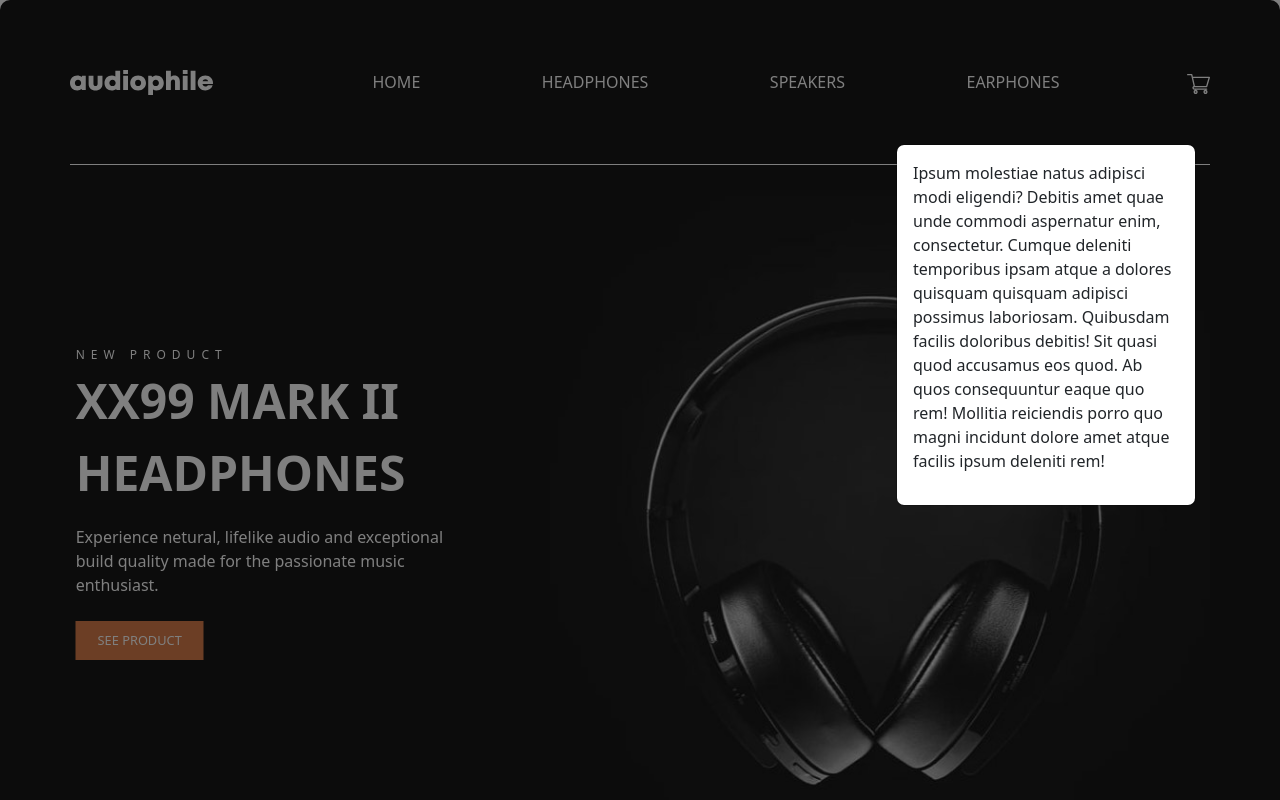
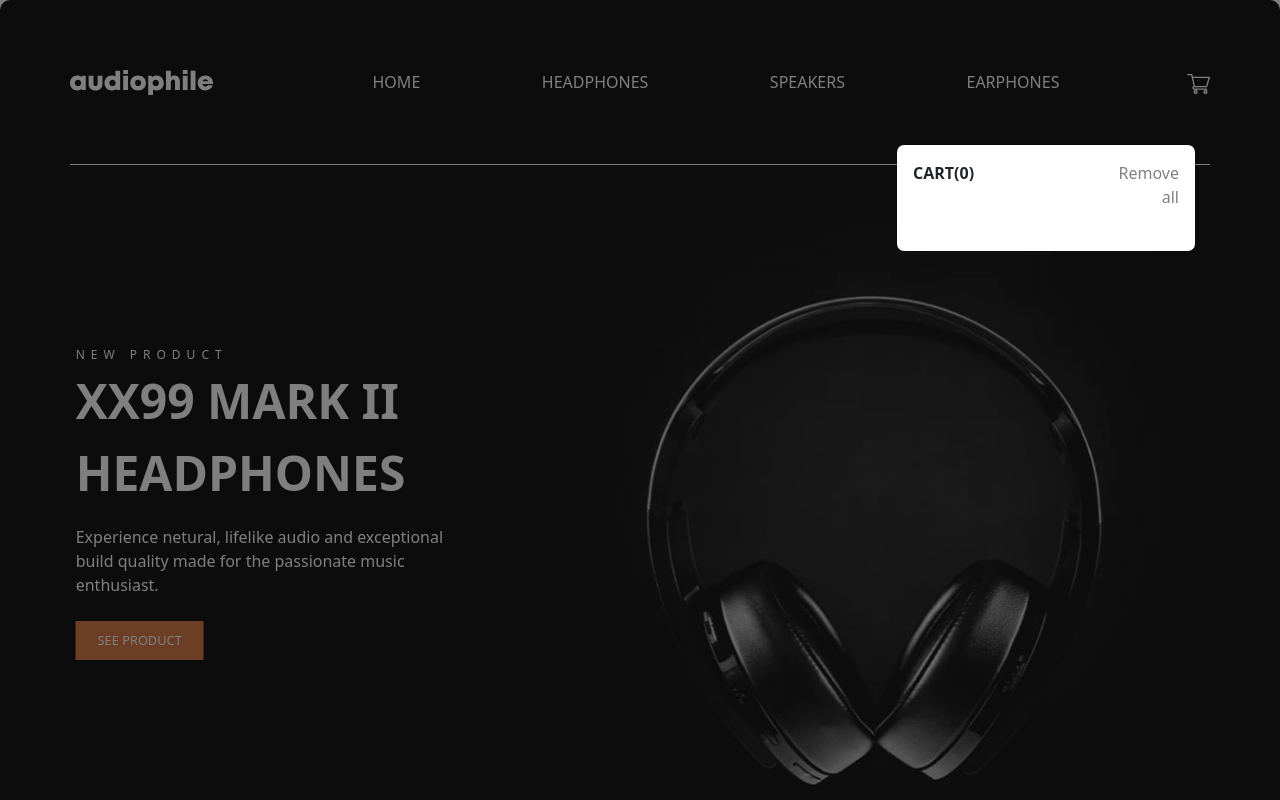
Before and after one commit to AnWang719/Audiophile, a React (Create React App) app: page / in a window 1280 px wide. Both pictures are taken after a click on the element 1198 px from the left and 82 px from the top of the page. Shown: the top 800 px of the page. Built offline with nearby package versions, Linux system fonts and the light colour scheme.

Commit message:
cartitems styling

```diff
--- a/src/components/cart/CartModal.js
+++ b/src/components/cart/CartModal.js
@@ -1,5 +1,5 @@
 import React, { useState, useEffect } from "react";
-import Button from "react-bootstrap/Button";
+import { Container, Row, Col, Image } from "react-bootstrap";
 import Modal from "react-bootstrap/Modal";
 import cart from "../../assets/icon-cart.svg";
 import { useSelector } from "react-redux";
@@ -7,9 +7,23 @@ import classes from "./CartModal.module.css";
 
 function CartModal() {
   const [show, setShow] = useState(false);
-
   const [cartHasItem, setCartHasItem] = useState(false);
   const CartItems = useSelector((state) => state.items);
+
+  const Cart = CartItems.map((item) => (
+    <div key={item.id} className={classes.cartItems}>
+      <div className={classes.cartItemsLeft}>
+        <Image src={item.image.desktop} fluid className={classes.image} />
+        <div>
+          <p>{item.name}</p>
+          <p>${item.price}</p>
+        </div>
+      </div>
+      <div className={classes.cartItemsRight}>
+        <input></input>
+      </div>
+    </div>
+  ));
 
   useEffect(() => {
     if (CartItems.length >= 1) {
@@ -19,7 +33,6 @@ function CartModal() {
 
   function extractValue(arr, prop) {
     let extractedValue = arr.map((item) => item[prop]);
-
     return extractedValue;
   }
 
@@ -34,11 +47,12 @@ function CartModal() {
         {cartHasItem && <span>{totalQuantity}</span>}
         <img src={cart} alt="cart" />
       </div>
+
       <Modal
         size="sm"
         show={show}
         onHide={() => setShow(false)}
-        dialogClassName="modal-90w"
+        dialogClassName="modal-90w container "
         aria-labelledby="example-custom-modal-styling-title"
       >
         {/* <Modal.Header closeButton>
@@ -46,16 +60,20 @@ function CartModal() {
             Custom Modal Styling
           </Modal.Title>
         </Modal.Header> */}
+
         <Modal.Body>
-          <p>
-            Ipsum molestiae natus adipisci modi eligendi? Debitis amet quae unde
-            commodi aspernatur enim, consectetur. Cumque deleniti temporibus
-            ipsam atque a dolores quisquam quisquam adipisci possimus
-            laboriosam. Quibusdam facilis doloribus debitis! Sit quasi quod
-            accusamus eos quod. Ab quos consequuntur eaque quo rem! Mollitia
-            reiciendis porro quo magni incidunt dolore amet atque facilis ipsum
-            deleniti rem!
-          </p>
+          <Container>
+            <div className={classes.modalHeader}>
+              <div className={classes.modalHeaderLeft}>
+                <p> CART({CartItems.length})</p>
+              </div>
+              <div className={classes.modalHeaderRight}>
+                <p> Remove all</p>
+              </div>
+            </div>
+
+            {Cart}
+          </Container>
         </Modal.Body>
       </Modal>
     </>
--- a/src/components/cart/CartModal.module.css
+++ b/src/components/cart/CartModal.module.css
@@ -18,3 +18,57 @@
   letter-spacing: normal;
   cursor: pointer;
 }
+
+.cartItems {
+  margin-bottom: 10px;
+  display: flex;
+}
+
+.cartItemsLeft {
+  width: 70%;
+  display: flex;
+}
+
+.cartItemsLeft p {
+  margin-bottom: 0;
+  font-size: 0.8rem;
+  font-weight: 600;
+}
+
+.cartItemsLeft p:nth-child(2) {
+  color: grey;
+}
+
+.cartItemsRight {
+  width: 30%;
+}
+.cartItemsRight input {
+  width: 100%;
+}
+.image {
+  width: 60px;
+  height: 60px;
+  margin-right: 10px;
+}
+.modalHeader {
+  margin-bottom: 10px;
+  display: flex;
+}
+
+.modalHeaderLeft {
+  text-align: left;
+  width: 70%;
+}
+
+.modalHeaderLeft p {
+  font-weight: 600;
+}
+
+.modalHeaderRight {
+  text-align: right;
+  width: 30%;
+}
+
+.modalHeaderRight p {
+  color: grey;
+}
--- a/src/components/productPage/ProductDetail.js
+++ b/src/components/productPage/ProductDetail.js
@@ -13,15 +13,11 @@ function ProductDetail() {
   const navigate = useNavigate();
   const dispatch = useDispatch();
 
-  const selectedItem = useSelector((state) => state.items);
-  const totalAmount = useSelector((state) => state.totalAmount);
-
-  // console.log(selectedItem, totalAmount);
   function showProductDetailHandler(slug) {
     const selectedProduct = data.filter((pro) => pro.slug === slug);
     navigate("/productDetail", { state: selectedProduct });
     window.scrollTo(0, 0);
-    setQuantity(0);
+    setQuantity(1);
   }
 
   const Location = useLocation();
@@ -68,8 +64,6 @@ function ProductDetail() {
       })
     );
   };
-
-  // console.log(quantity);
 
   const listItems = includes.map((item) => (
     <div key={item.item} className={classes.listItem}>
```
